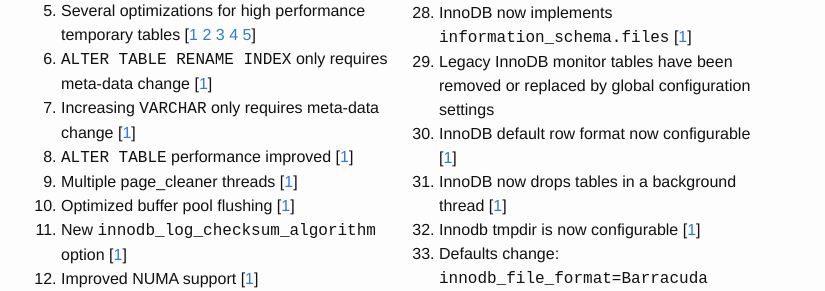
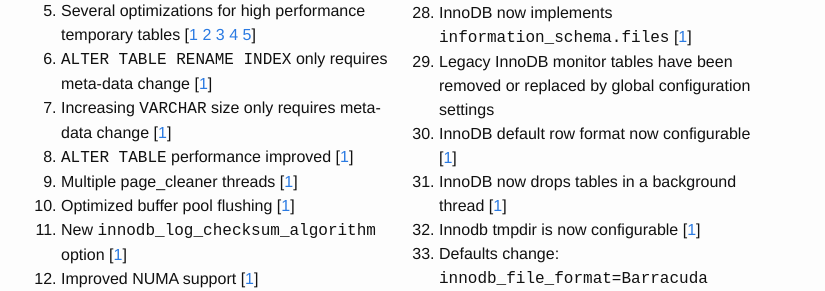
Before and after one commit to morgo/morgo.github.io, a Jekyll site: the page built from index.html, in a window 1280 px wide and 900 px high, scrolled down 897 px. Shown: the part 161-452 px from the top of the window, without its empty margins (239-1064 px from the left). Built offline with Jekyll 4.4.1, drawn with Linux system fonts in a browser that asks for light colours.

Commit message:
Update index.html

```diff
--- a/index.html
+++ b/index.html
@@ -61,7 +61,7 @@
  <li class="id">Improved read-write transaction scalability [<a href="http://dev.mysql.com/worklog/task/?id=6578">1</a> <a href="http://dev.mysql.com/worklog/task/?id=6363">2</a> <a href="http://dev.mysql.com/worklog/task/?id=6326">3</a> <a href="http://mysqlserverteam.com/mysql-5-7-improves-dml-oriented-workloads/">4</a>]</li>
  <li class="rt">Several optimizations for high performance temporary tables [<a href="https://dev.mysql.com/doc/refman/5.7/en/innodb-temporary-table-undo-logs.html">1</a> <a href="http://mysqlserverteam.com/mysql-5-7-innodb-intrinsic-tables/">2</a> <a href="http://dev.mysql.com/doc/refman/5.7/en/innodb-parameters.html#sysvar_innodb_temp_data_file_path">3</a> <a href="https://blogs.oracle.com/mysqlinnodb/entry/https_blogs_oracle_com_mysqlinnodb">4</a> <a href="https://www.flamingspork.com/blog/2013/04/26/a-few-notes-on-innodb-in-mysql-5-7-1/">5</a>]</li>
  <li class="id"><tt>ALTER TABLE RENAME INDEX</tt> only requires meta-data change [<a href="http://dev.mysql.com/worklog/task/?id=6555">1</a>]</li>
- <li class="rt">Increasing <tt>VARCHAR</tt> only requires meta-data change [<a href="http://dev.mysql.com/worklog/task/?id=6554">1</a>]</li>
+ <li class="rt">Increasing <tt>VARCHAR</tt> size only requires meta-data change [<a href="http://dev.mysql.com/worklog/task/?id=6554">1</a>]</li>
  <li class="rt"><tt>ALTER TABLE</tt> performance improved [<a href="http://dev.mysql.com/worklog/task/?id=7277">1</a>]</li>
  <li class="zf">Multiple page_cleaner threads [<a href="http://dev.mysql.com/worklog/task/?id=6642">1</a>]</li>
  <li class="zf">Optimized buffer pool flushing [<a href="http://dev.mysql.com/worklog/task/?id=7047">1</a>]</li>
```
